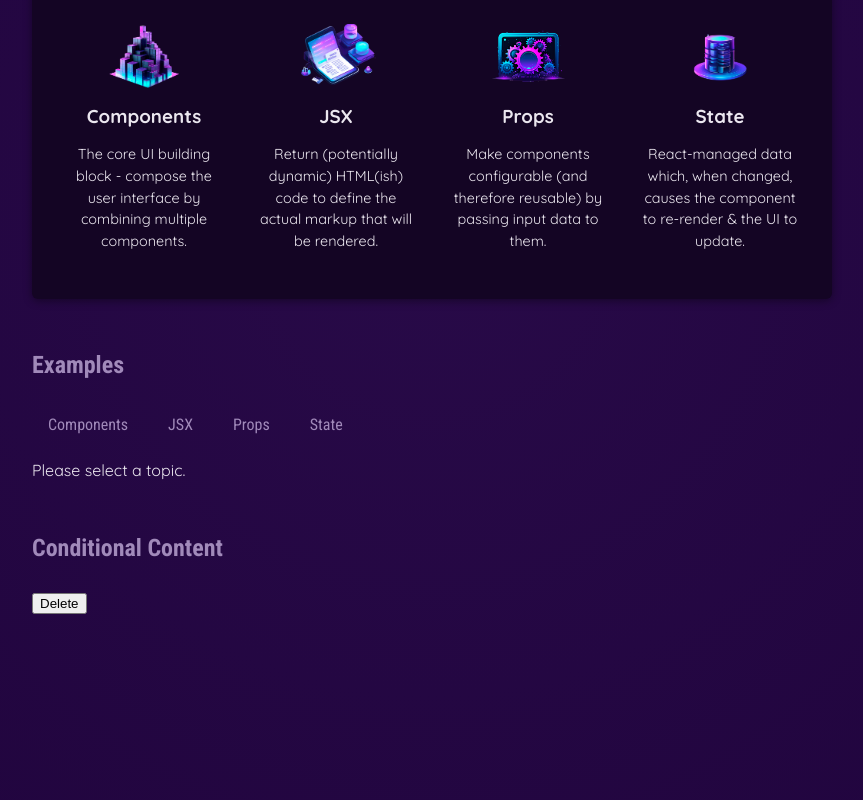
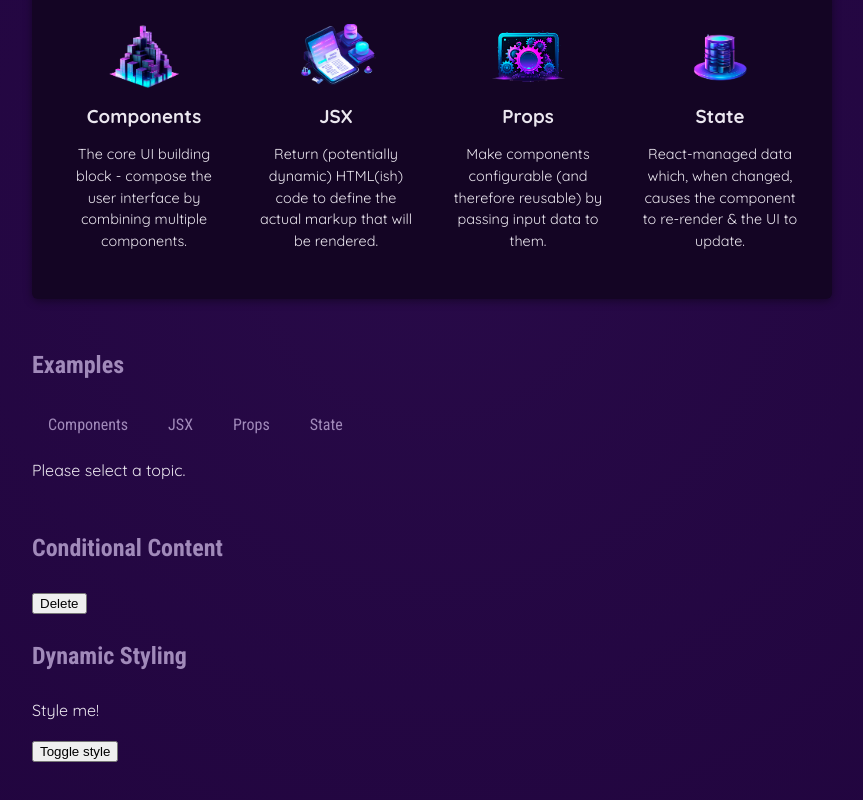
Before and after one commit to makoegel/reactTutorial, a React (Vite) app: page / in a window 1280 px wide. Shown: the part 400-1200 px from the top of the page, without its empty margins (208-1071 px from the left). Built offline with nearby package versions, Linux system fonts and the light colour scheme.

Commit message:
Programmierübung 11 Dynamic Styling

```diff
--- a/src/App.jsx
+++ b/src/App.jsx
@@ -7,6 +7,7 @@ import CoreConcept from "./components/CoreConcept/CoreConcept.jsx";
 import TabButton from "./components/TabButton.jsx";
 import {EXAMPLES} from "./data-with-examples.js";
 import ConditionalContent from "./components/TutorialExamples/ConditionalContent";
+import DynamicStyling from "./components/TutorialExamples/DynamicStyling";
 
 function App() {
     /*call Hook-Functions always on the top level of the function
@@ -81,6 +82,11 @@ function App() {
                     <h2>Conditional Content</h2>
                     <ConditionalContent/>
                 </section>
+                <br />
+                <section id={"dynamic"}>
+                    <h2>Dynamic Styling</h2>
+                    <DynamicStyling />
+                </section>
             </main>
         </div>
     )
--- /dev/null
+++ b/src/components/TutorialExamples/DynamicStyling.css
@@ -0,0 +1,7 @@
+#dynamic .active {
+    color: red;
+}
+
+#dynamic h2 {
+    text-align: left;
+}
--- /dev/null
+++ b/src/components/TutorialExamples/DynamicStyling.jsx
@@ -0,0 +1,18 @@
+import {useState} from "react";
+import './DynamicStyling.css';
+
+export default function DynamicStyling() {
+    const [buttonClicked, setButtonClicked] = useState(false);
+
+    function handleClicked(){
+        setButtonClicked(isHighlighted => !isHighlighted);
+    }
+
+    return (
+        <div>
+            <p className={buttonClicked ? 'active' : undefined}>Style me!</p>
+            <button onClick={handleClicked}>Toggle style</button>
+        </div>
+    );
+
+}
```
